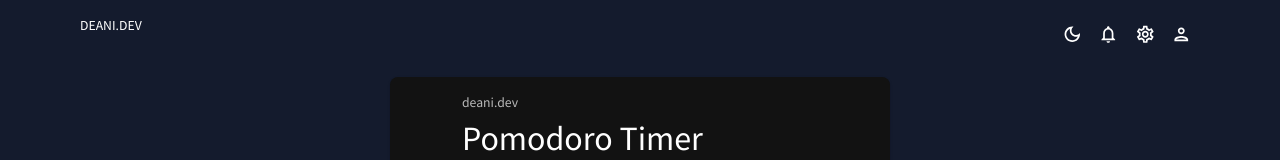
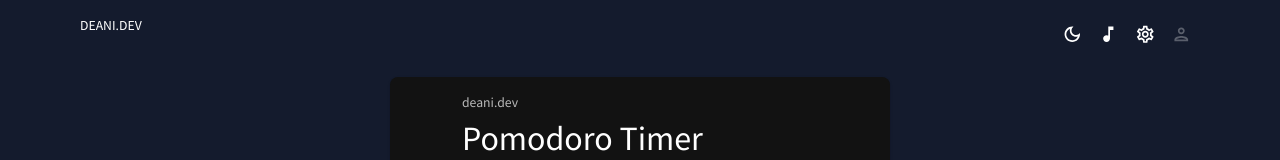
Before and after one commit to ALBANO-Daniel/pomodoro-timer, a React (Create React App) app: page / in a window 1280 px wide. Shown: the top 160 px of the page. Built offline with nearby package versions, Linux system fonts and the light colour scheme.

Commit message:
muted btn

```diff
--- a/src/App.js
+++ b/src/App.js
@@ -4,18 +4,24 @@ import { CssBaseline, ThemeProvider } from '@mui/material'
 import PomodoroProvider from './components/PomodoroProvider'
 import Topbar from './components/Topbar'
 import { ColorModeContext, useMode } from './theme'
+import { useState } from 'react'
 
 function App() {
+  const [muted, setMuted] = useState(false)
   const [theme, colorMode] = useMode()
+
+  const handleMuted = () => {
+    setMuted( prev => (prev === false ? true : false ))
+  }
 
   return (
     <ColorModeContext.Provider value={colorMode}>
       <ThemeProvider theme={theme}>
         <CssBaseline />
         <div className="app">
-          <Topbar />
+          <Topbar muted={muted} handleMuted={handleMuted}/>
           <main className="content">
-            <PomodoroProvider />
+            <PomodoroProvider muted={muted}/>
             {/* <Routes> */}
             {/* <Route path="/" element={<PomodoroProvider />} /> */}
             {/* <Switch>
--- a/src/components/PomodoroProvider.jsx
+++ b/src/components/PomodoroProvider.jsx
@@ -27,7 +27,7 @@ export default class PomodoroProvider extends React.Component {
   get expirationTimestampForCurrentStage() {
     const time = new Date()
     time.setSeconds(time.getSeconds() + this.currentStageInSeconds)
-    return time
+    return 5
   }
 
   handleTimerSettings = (timerSettings) => {
@@ -52,10 +52,10 @@ export default class PomodoroProvider extends React.Component {
   handleStageFinished = () => {
     const { stageCurrentIndex } = this.state
     if (stageCurrentIndex < 7) {
-      new Audio(stageFinishedSound).play()
+      !this.props.muted && new Audio(stageFinishedSound).play()
       this.setState({ stageCurrentIndex: stageCurrentIndex + 1 })
     } else {
-      new Audio(allStagesFinishedSound).play()
+      !this.props.muted && new Audio(allStagesFinishedSound).play()
       this.setState({ stageCurrentIndex: 0, areAllStagesFinished: true, isStageFinished: true })
     }
   }
--- a/src/components/Topbar.jsx
+++ b/src/components/Topbar.jsx
@@ -4,15 +4,20 @@ import { ColorModeContext } from '../theme'
 // import InputBase from "@mui/material/InputBase";
 import DarkModeOutlinedIcon from '@mui/icons-material/DarkModeOutlined'
 import LightModeOutlinedIcon from '@mui/icons-material/LightModeOutlined'
-import NotificationsOutlinedIcon from '@mui/icons-material/NotificationsOutlined'
 import PersonOutlinedIcon from '@mui/icons-material/PersonOutlined'
 import SettingsOutlinedIcon from '@mui/icons-material/SettingsOutlined'
+
+
+import MusicOffIcon from '@mui/icons-material/MusicOff'
+import MusicNoteIcon from '@mui/icons-material/MusicNote'
 // import SearchIcon from "@mui/icons-material/Search";
 
-const Topbar = () => {
+const Topbar = ( { muted, handleMuted }) => {
+
   const theme = useTheme()
   // const colors = tokens(theme.palette.mode)
   const colorMode = useContext(ColorModeContext)
+
 
   return (
     <Container>
@@ -35,14 +40,15 @@ const Topbar = () => {
           <IconButton onClick={colorMode.toggleColorMode}>
             {theme.palette.mode === 'dark' ? <DarkModeOutlinedIcon /> : <LightModeOutlinedIcon />}
           </IconButton>
-          <IconButton>
-            <NotificationsOutlinedIcon />
+          {/* \setMode((prev) => (prev === 'light' ? 'dark' : 'light') */}
+          <IconButton onClick={ () => { handleMuted() }}>
+            { muted ? <MusicOffIcon /> : <MusicNoteIcon /> }
           </IconButton>
           <IconButton>
             <SettingsOutlinedIcon />
           </IconButton>
           <IconButton>
-            <PersonOutlinedIcon />
+            <PersonOutlinedIcon color='disabled' />
           </IconButton>
         </Box>
       </Box>
```
